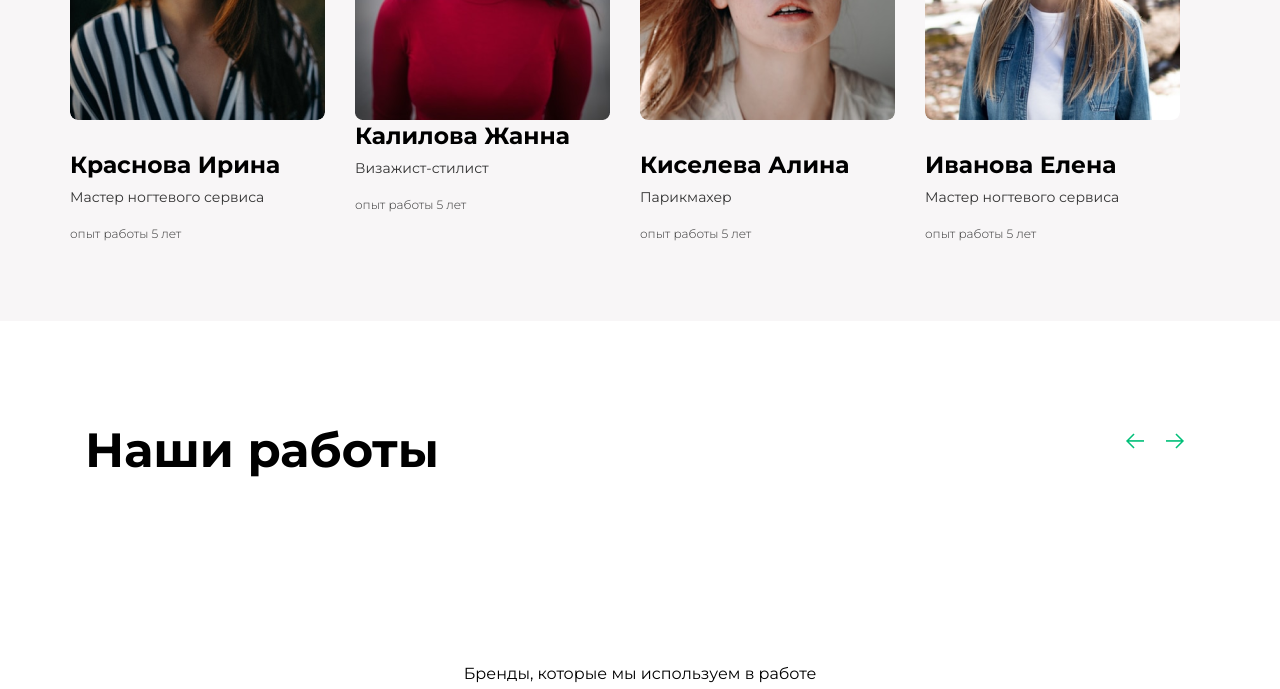
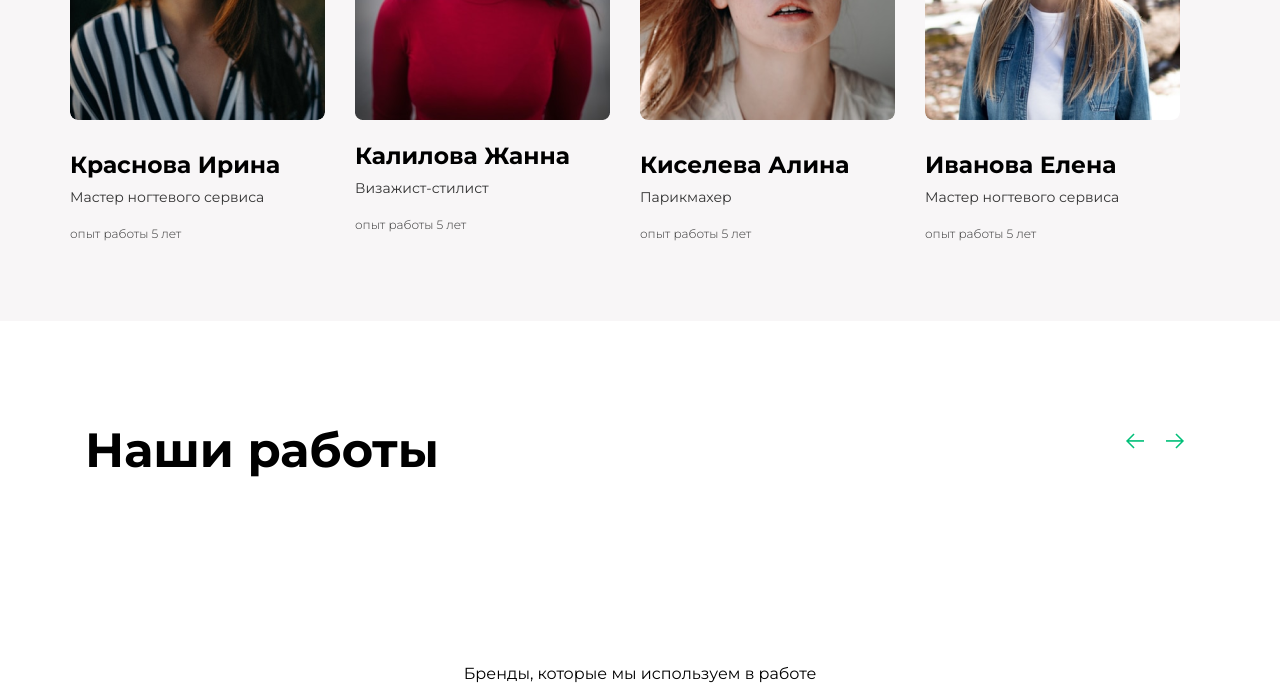
Before and after one commit to Evgenia-Mylnikova/Sprint1-2, a plain HTML site: page index.html in a window 1280 px wide. Shown: the part 3170-3859 px from the top of the page. Drawn offline with Linux system fonts and the light colour scheme.

Commit message:
changed the module brands and master

```diff
--- a/css/style.css
+++ b/css/style.css
@@ -413,6 +413,13 @@ display: flex;
 	margin-top: 0;
 	padding-top: 0;
 	margin-bottom: 8px;
+
+}
+.master__title.active{
+	margin-top: 0;
+	padding-top: 0;
+	margin-bottom: 8px;
+	margin-top: 20px;
 }
 .master__girl2{
 	margin: 0;
@@ -587,6 +594,7 @@ display: flex;
 .brands{
 	display: flex;
 	justify-content: center;
+	margin-bottom: 100px;
 }
 .brands__icon{
 	height: 65px;
@@ -598,6 +606,8 @@ display: flex;
 .blocks__titl{
 	display: flex;
 	justify-content: center;
+	padding: 0;
+	margin-bottom: 40px;
 
 }
 .container-brends__title{
--- a/index.html
+++ b/index.html
@@ -304,7 +304,7 @@
 								<p class="text">Запись к мастеру</p>
 							</div>
 						</div>
-						<h3 class="master__title">Калилова Жанна</h3>
+						<h3 class="master__title active">Калилова Жанна</h3>
 						<div class="master__text">Визажист-стилист</div>
 						<div class="work__experience">опыт работы 5 лет</div>
 					</div>
```
